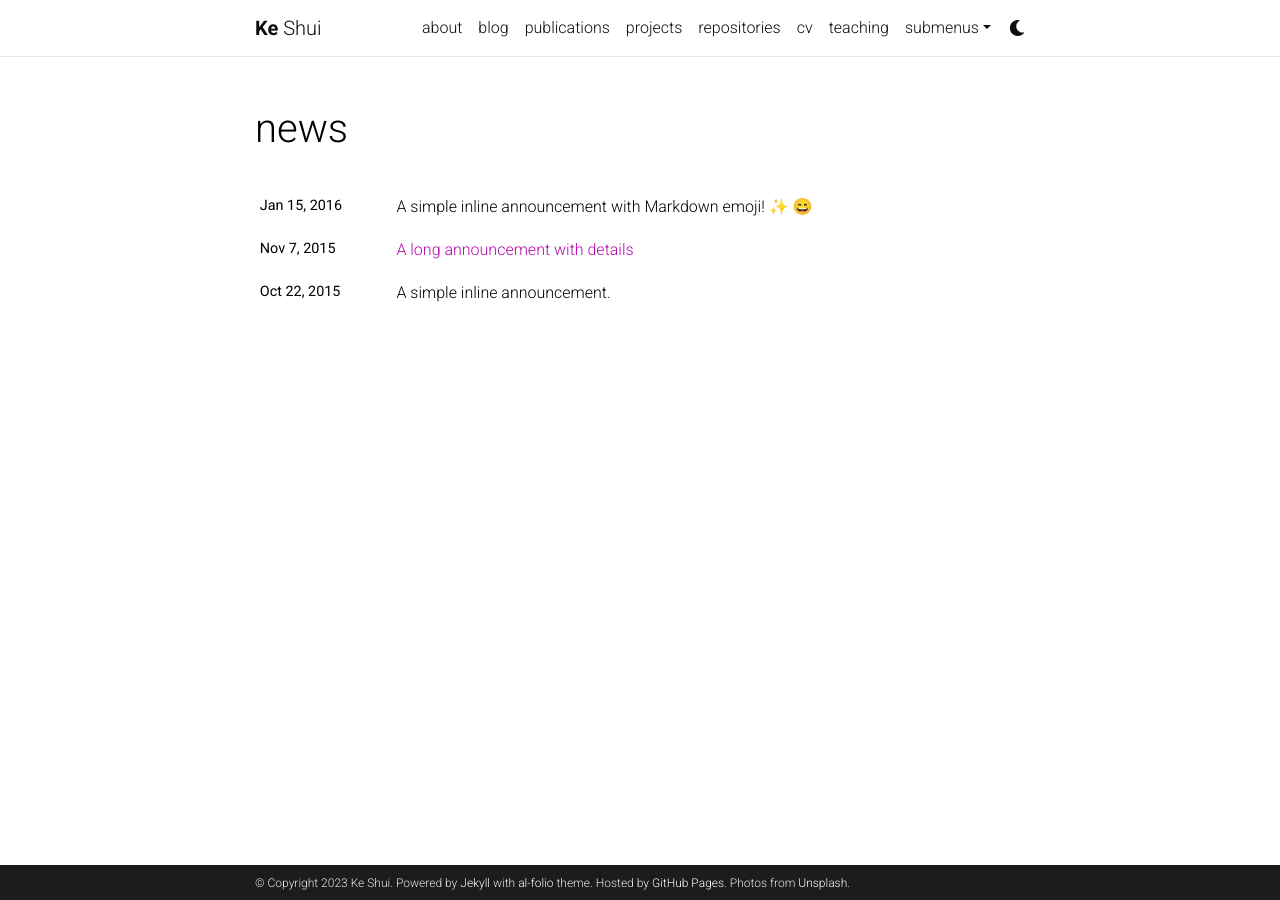
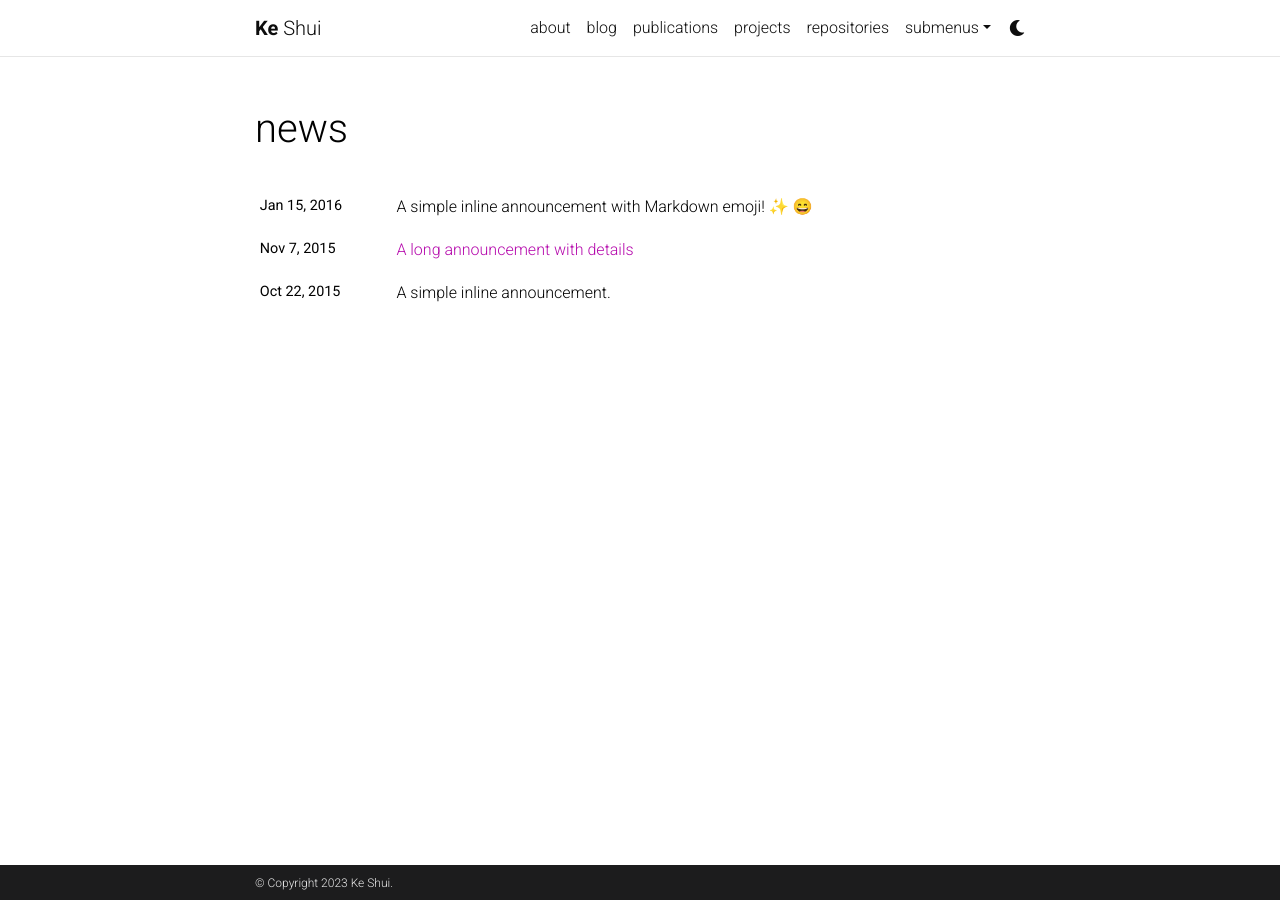
Before and after one commit to KShui/KShui.github.io, a Jekyll site: the page built from news.html, in a window 1280 px wide. Built offline with Jekyll 4.4.1, drawn with Linux system fonts in a browser that asks for light colours; emoji names are drawn with the system emoji font; comment, search, counter and statistics services are not loaded; a style sheet for code colours, icons or effects is not loaded.

```diff
--- a/_config.yml
+++ b/_config.yml
@@ -7,19 +7,15 @@ first_name: Ke
 middle_name:
 last_name: Shui
 email: ke.shui@hotmail.com
-description: > # the ">" symbol means to ignore newlines until "footer_text:"
-  Interested in Quantitative Finance, High Frequency Trading, Machine Learning and Data Science. Currently master's student in statistics at ETH Zurich.
-footer_text: >
-  Powered by <a href="https://jekyllrb.com/" target="_blank">Jekyll</a> with <a href="https://github.com/alshedivat/al-folio">al-folio</a> theme.
-  Hosted by <a href="https://pages.github.com/" target="_blank">GitHub Pages</a>.
-  Photos from <a href="https://unsplash.com" target="_blank">Unsplash</a>.
-keywords: jekyll, jekyll-theme, academic-website, portfolio-website  # add your own keywords or leave empty
+description:
+footer_text:
+keywords:  # add your own keywords or leave empty
 
 lang: en # the language of your site (for example: en, fr, cn, ru, etc.)
 icon: icon.jpg  # the emoji used as the favicon (alternatively, provide image name in /assets/img/)
 
 url: https://KShui.github.io # the base hostname & protocol for your site
-baseurl: /KShui.github.io # the subpath of your site, e.g. /blog/
+baseurl: /KShui.github.io/ # the subpath of your site, e.g. /blog/
 last_updated: false # set to true if you want to display last updated in the footer
 impressum_path:  # set to path to include impressum link in the footer, use the same path as permalink in a page, helps to conform with EU GDPR
 
```
Also changed, not shown: _pages/about.md (+6 -13 lines), _pages/cv.md (deleted, +0 -8 lines), _pages/teaching.md (deleted, +0 -12 lines), assets/img/icon.jpg, 1 other file.
